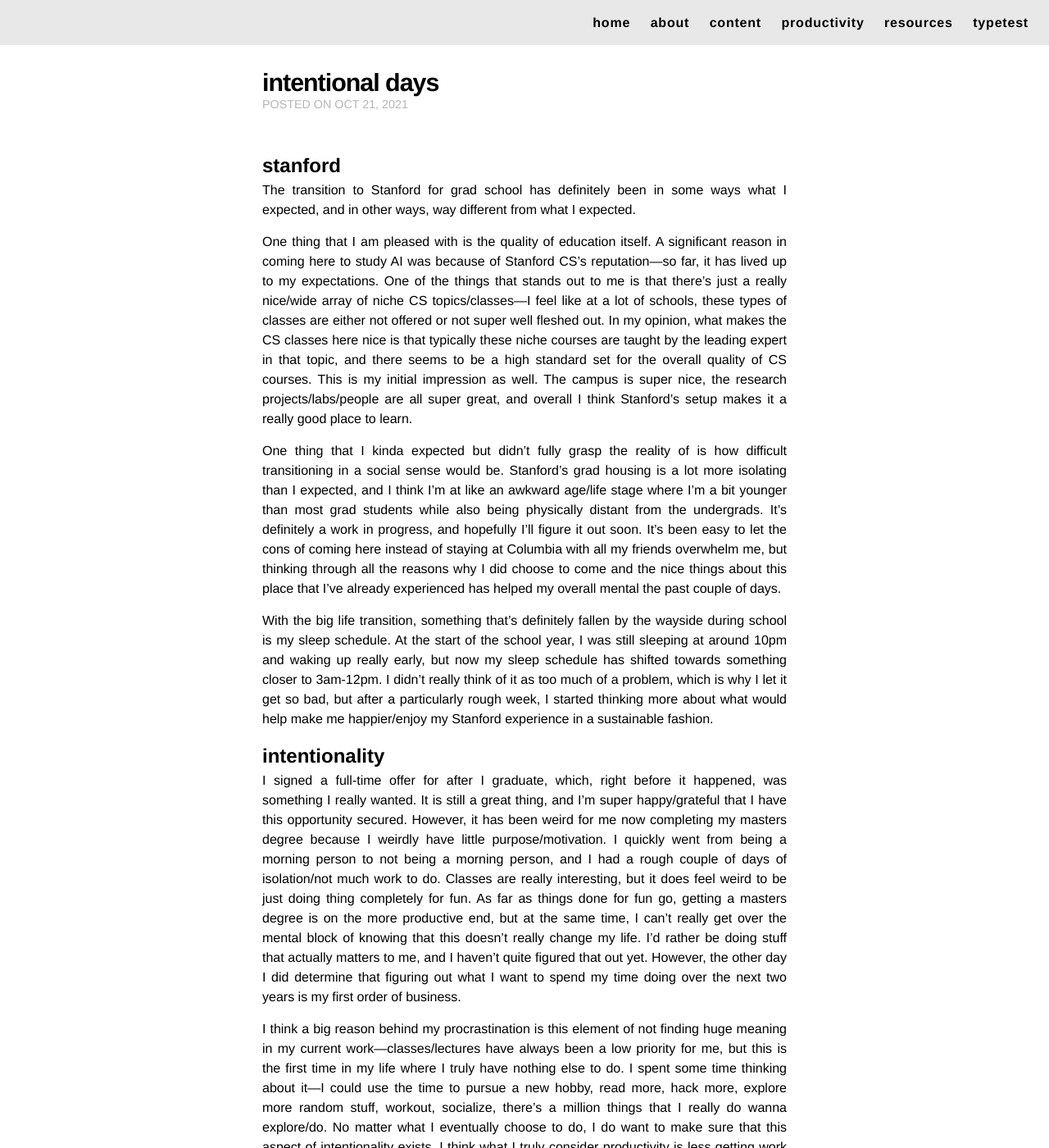
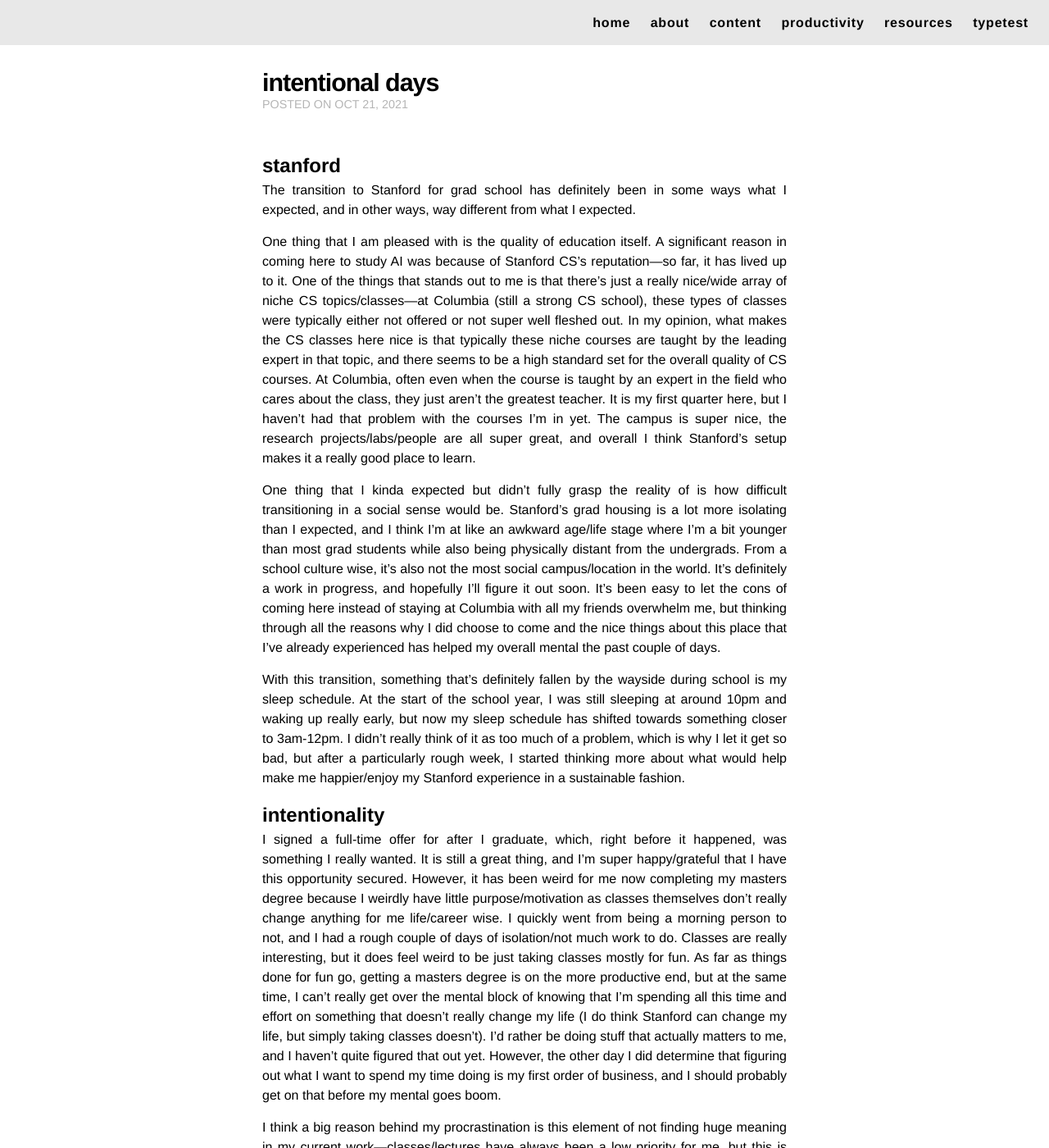
Before and after one commit to alexjwang/personal-blog, a Jekyll site: the page built from _posts/2021-10-20-intentional-days.markdown, in a window 1280 px wide and 1400 px high. Shown: the whole window at 82% size. Built offline with Jekyll 4.4.1, drawn with Linux system fonts in a browser that asks for light colours; nearby versions of some CDN libraries; some of the changed text lies outside the part shown.

Commit message:
some edits

```diff
--- a/_posts/2021-10-20-intentional-days.markdown
+++ b/_posts/2021-10-20-intentional-days.markdown
@@ -7,16 +7,16 @@
 ## stanford
 The transition to Stanford for grad school has definitely been in some ways what I expected, and in other ways, way different from what I expected.
 
-One thing that I am pleased with is the quality of education itself. A significant reason in coming here to study AI was because of Stanford CS's reputation—so far, it has lived up to my expectations. One of the things that stands out to me is that there's just a really nice/wide array of niche CS topics/classes—I feel like at a lot of schools, these types of classes are either not offered or not super well fleshed out. In my opinion, what makes the CS classes here nice is that typically these niche courses are taught by the leading expert in that topic, and there seems to be a high standard set for the overall quality of CS courses. This is my initial impression as well. The campus is super nice, the research projects/labs/people are all super great, and overall I think Stanford's setup makes it a really good place to learn.
+One thing that I am pleased with is the quality of education itself. A significant reason in coming here to study AI was because of Stanford CS's reputation—so far, it has lived up to it. One of the things that stands out to me is that there's just a really nice/wide array of niche CS topics/classes—at Columbia (still a strong CS school), these types of classes were typically either not offered or not super well fleshed out. In my opinion, what makes the CS classes here nice is that typically these niche courses are taught by the leading expert in that topic, and there seems to be a high standard set for the overall quality of CS courses. At Columbia, often even when the course is taught by an expert in the field who cares about the class, they just aren't the greatest teacher. It is my first quarter here, but I haven't had that problem with the courses I'm in yet. The campus is super nice, the research projects/labs/people are all super great, and overall I think Stanford's setup makes it a really good place to learn.
 
-One thing that I kinda expected but didn't fully grasp the reality of is how difficult transitioning in a social sense would be. Stanford's grad housing is a lot more isolating than I expected, and I think I'm at like an awkward age/life stage where I'm a bit younger than most grad students while also being physically distant from the undergrads. It's definitely a work in progress, and hopefully I'll figure it out soon. It's been easy to let the cons of coming here instead of staying at Columbia with all my friends overwhelm me, but thinking through all the reasons why I did choose to come and the nice things about this place that I've already experienced has helped my overall mental the past couple of days.
+One thing that I kinda expected but didn't fully grasp the reality of is how difficult transitioning in a social sense would be. Stanford's grad housing is a lot more isolating than I expected, and I think I'm at like an awkward age/life stage where I'm a bit younger than most grad students while also being physically distant from the undergrads. From a school culture wise, it's also not the most social campus/location in the world. It's definitely a work in progress, and hopefully I'll figure it out soon. It's been easy to let the cons of coming here instead of staying at Columbia with all my friends overwhelm me, but thinking through all the reasons why I did choose to come and the nice things about this place that I've already experienced has helped my overall mental the past couple of days.
 
-With the big life transition, something that's definitely fallen by the wayside during school is my sleep schedule. At the start of the school year, I was still sleeping at around 10pm and waking up really early, but now my sleep schedule has shifted towards something closer to 3am-12pm. I didn't really think of it as too much of a problem, which is why I let it get so bad, but after a particularly rough week, I started thinking more about what would help make me happier/enjoy my Stanford experience in a sustainable fashion.
+With this transition, something that's definitely fallen by the wayside during school is my sleep schedule. At the start of the school year, I was still sleeping at around 10pm and waking up really early, but now my sleep schedule has shifted towards something closer to 3am-12pm. I didn't really think of it as too much of a problem, which is why I let it get so bad, but after a particularly rough week, I started thinking more about what would help make me happier/enjoy my Stanford experience in a sustainable fashion.
 
 ## intentionality
-I signed a full-time offer for after I graduate, which, right before it happened, was something I really wanted. It is still a great thing, and I'm super happy/grateful that I have this opportunity secured. However, it has been weird for me now completing my masters degree because I weirdly have little purpose/motivation. I quickly went from being a morning person to not being a morning person, and I had a rough couple of days of isolation/not much work to do. Classes are really interesting, but it does feel weird to be just doing thing completely for fun. As far as things done for fun go, getting a masters degree is on the more productive end, but at the same time, I can't really get over the mental block of knowing that this doesn't really change my life. I'd rather be doing stuff that actually matters to me, and I haven't quite figured that out yet. However, the other day I did determine that figuring out what I want to spend my time doing over the next two years is my first order of business.
+I signed a full-time offer for after I graduate, which, right before it happened, was something I really wanted. It is still a great thing, and I'm super happy/grateful that I have this opportunity secured. However, it has been weird for me now completing my masters degree because I weirdly have little purpose/motivation as classes themselves don't really change anything for me life/career wise. I quickly went from being a morning person to not, and I had a rough couple of days of isolation/not much work to do. Classes are really interesting, but it does feel weird to be just taking classes mostly for fun. As far as things done for fun go, getting a masters degree is on the more productive end, but at the same time, I can't really get over the mental block of knowing that I'm spending all this time and effort on something that doesn't really change my life (I do think Stanford can change my life, but simply taking classes doesn't). I'd rather be doing stuff that actually matters to me, and I haven't quite figured that out yet. However, the other day I did determine that figuring out what I want to spend my time doing is my first order of business, and I should probably get on that before my mental goes boom.
 
-I think a big reason behind my procrastination is this element of not finding huge meaning in my current work—classes/lectures have always been a low priority for me, but this is the first time in my life where I truly have nothing else to do. I spent some time thinking about it—I could use the time to pursue a new hobby, read more, hack more, explore more random stuff, workout, socialize, there's a million things that I really do wanna explore/do. No matter what I eventually choose to do, I do want to make sure that this aspect of intentionality exists. I think what I truly consider productivity is less getting work done (I think at the end of the day, I'm able to complete all my responsibilities), but rather an aspect of being able to make myself work and take breaks only when I intend to. This seems to be something that I have figured out in the past, but eventually I forget when I either enter a new environment or become too lazy/busy to focus on this (both of which occurred in this situation).
+I think a big reason behind my procrastination is this element of not finding huge meaning in my current work—classes/lectures have always been a low priority for me, but this is the first time in my life where I truly have nothing else to do and it's heavily affecting my mental. I spent a lot of time thinking about this (it is actually such a weird problem to me)—I could use the time to pursue a new hobby, read more, hack more, explore more random stuff, workout, socialize, there's a million things that I really do wanna explore/do. No matter what I eventually choose to do, I do want to make sure that this aspect of intentionality exists. I think what I truly consider productivity is less getting work done (I think at the end of the day, I'm always able to complete all my responsibilities), but rather an aspect of being able to make myself work and take breaks only when I intend to. This seems to be something that I have figured out in the past, but eventually I forget when I either enter a new environment or become too lazy/busy to focus on this (both of which occurred in this situation).
 
 To help achieve this, there are a number of things that I want to try that I've successfully done before. First off, I think afternoons are just a really bad time to work—lunch food comas are real and sometimes there are just too many distractions/breaks in the day to truly get a focus flow in. To that end, I really do believe that becoming a morning person will help a lot—starting my day off with a consistent morning routine will help structure my day and give me that satisfaction of being able to be intentional with my time. Second, I'm going to utilize my to-do lists/calendars better. Right now, I have a nice morning schedule where I write down my responsibilities, but, by the end of the day, I do manage to get everything done, but it's not that satisfying since I'm like pushing it off until right before I sleep (i.e. this blog post). I've never used calendars before since I'm really bad at sticking to the schedule, but since I've gotten the other two things down, this is the time to add in a third productive habit. I think adding multiple habits at a time is a mistake/makes it really hard to actually sustain the habit long-term, so these are the only things I'm going to try for now.
 
```
